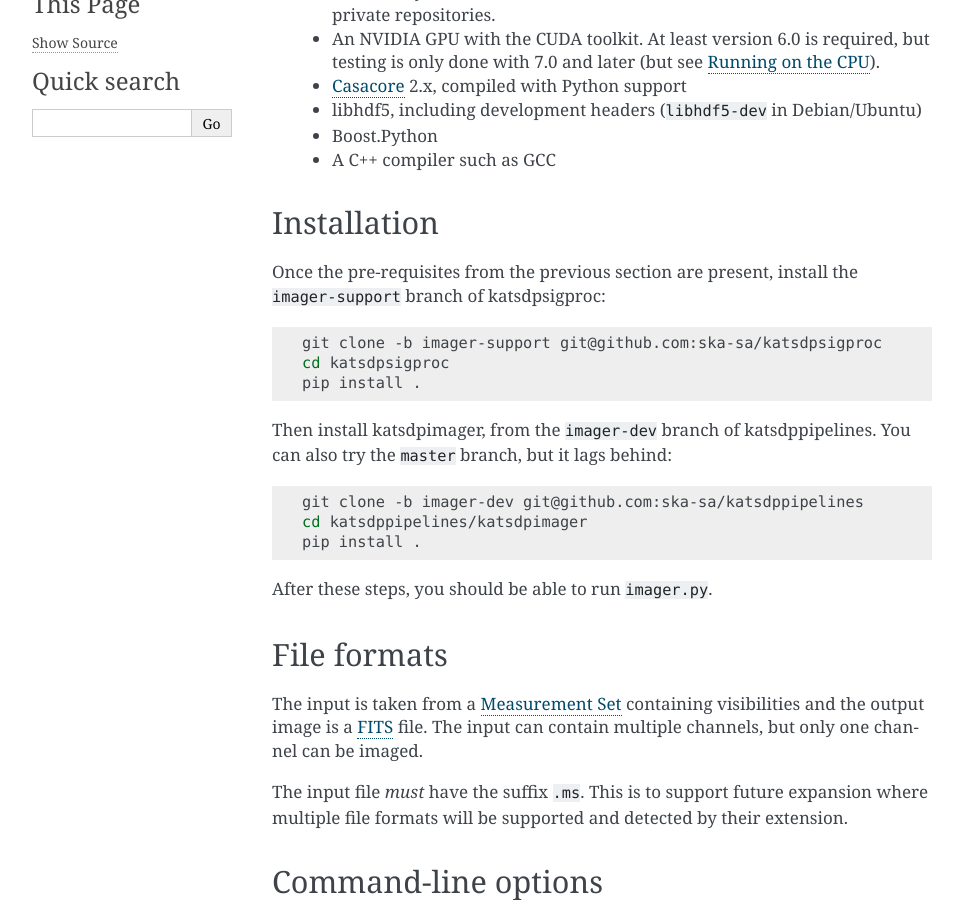
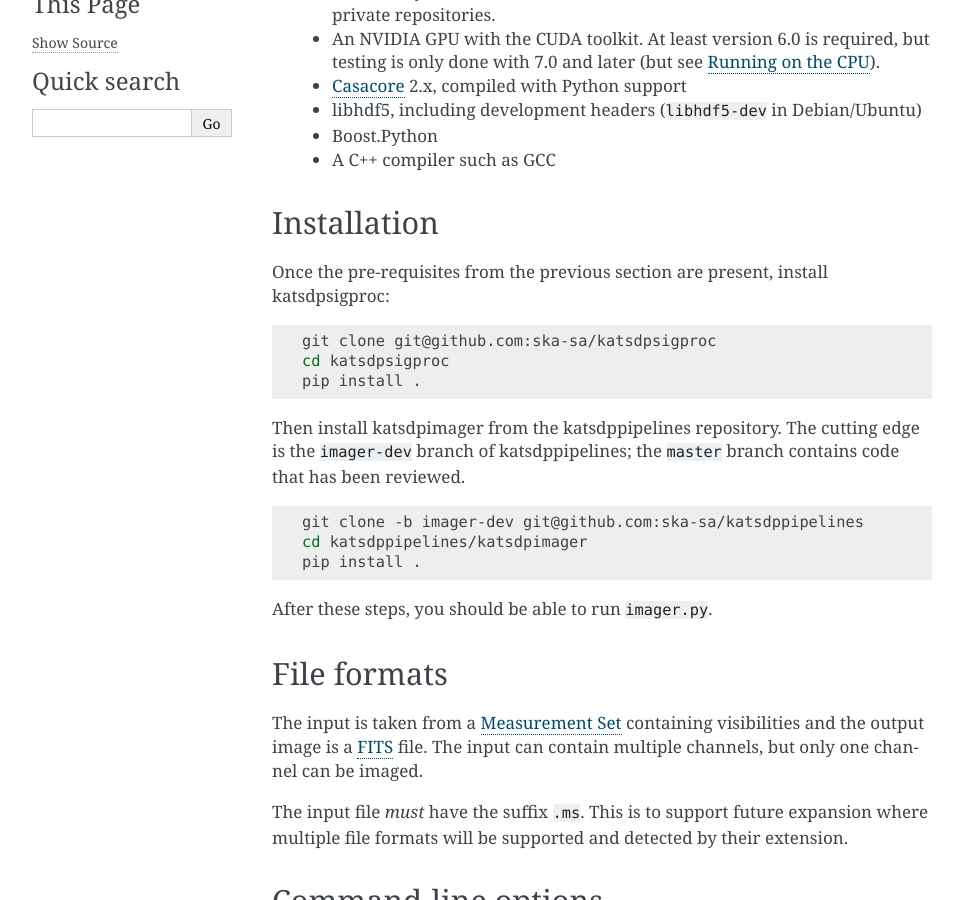
Before and after one commit to ska-sa/katsdppipelines, a Sphinx documentation site: the page built from katsdpimager/doc/user.rst, in a window 1280 px wide and 900 px high, scrolled down 349 px. Shown: the whole window, without its empty margins (148-1111 px from the left). Built offline with Sphinx 7.4.7, drawn with Linux system fonts in a browser that asks for light colours.

Commit message:
Update user documentation for merges
katsdpsigproc features are now on master, and katsdppipelines master is
now up-to-date.

```diff
--- a/katsdpimager/doc/user.rst
+++ b/katsdpimager/doc/user.rst
@@ -22,17 +22,18 @@ these packaging tools, but there are some additional requirements:
 
 Installation
 ============
-Once the pre-requisites from the previous section are present, install the
-``imager-support`` branch of katsdpsigproc:
+Once the pre-requisites from the previous section are present, install
+katsdpsigproc:
 
 .. code-block:: sh
 
-   git clone -b imager-support git@github.com:ska-sa/katsdpsigproc
+   git clone git@github.com:ska-sa/katsdpsigproc
    cd katsdpsigproc
    pip install .
 
-Then install katsdpimager, from the ``imager-dev`` branch of katsdppipelines.
-You can also try the ``master`` branch, but it lags behind:
+Then install katsdpimager from the katsdppipelines repository. The cutting
+edge is the ``imager-dev`` branch of katsdppipelines; the ``master`` branch
+contains code that has been reviewed.
 
 .. code-block:: sh
 
```
